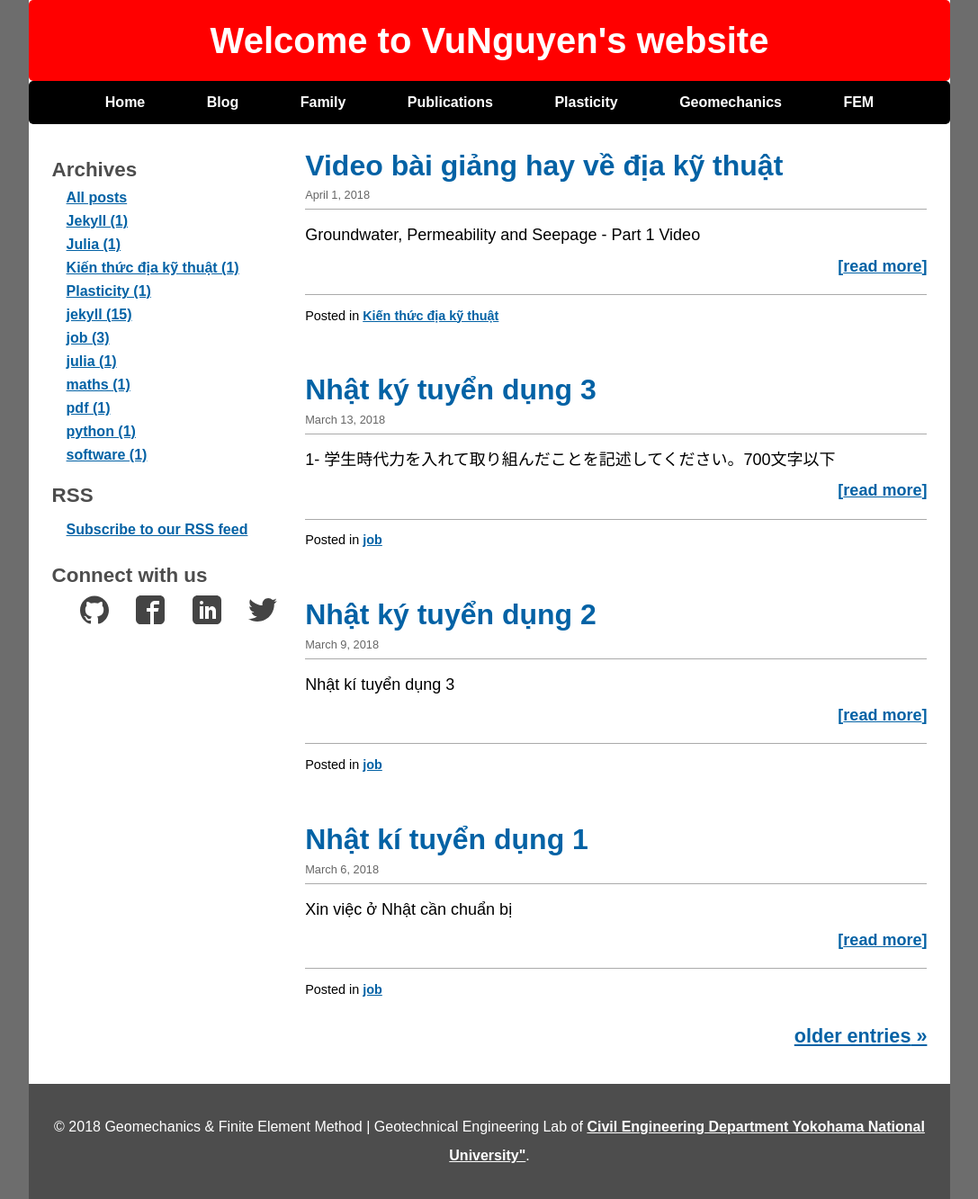
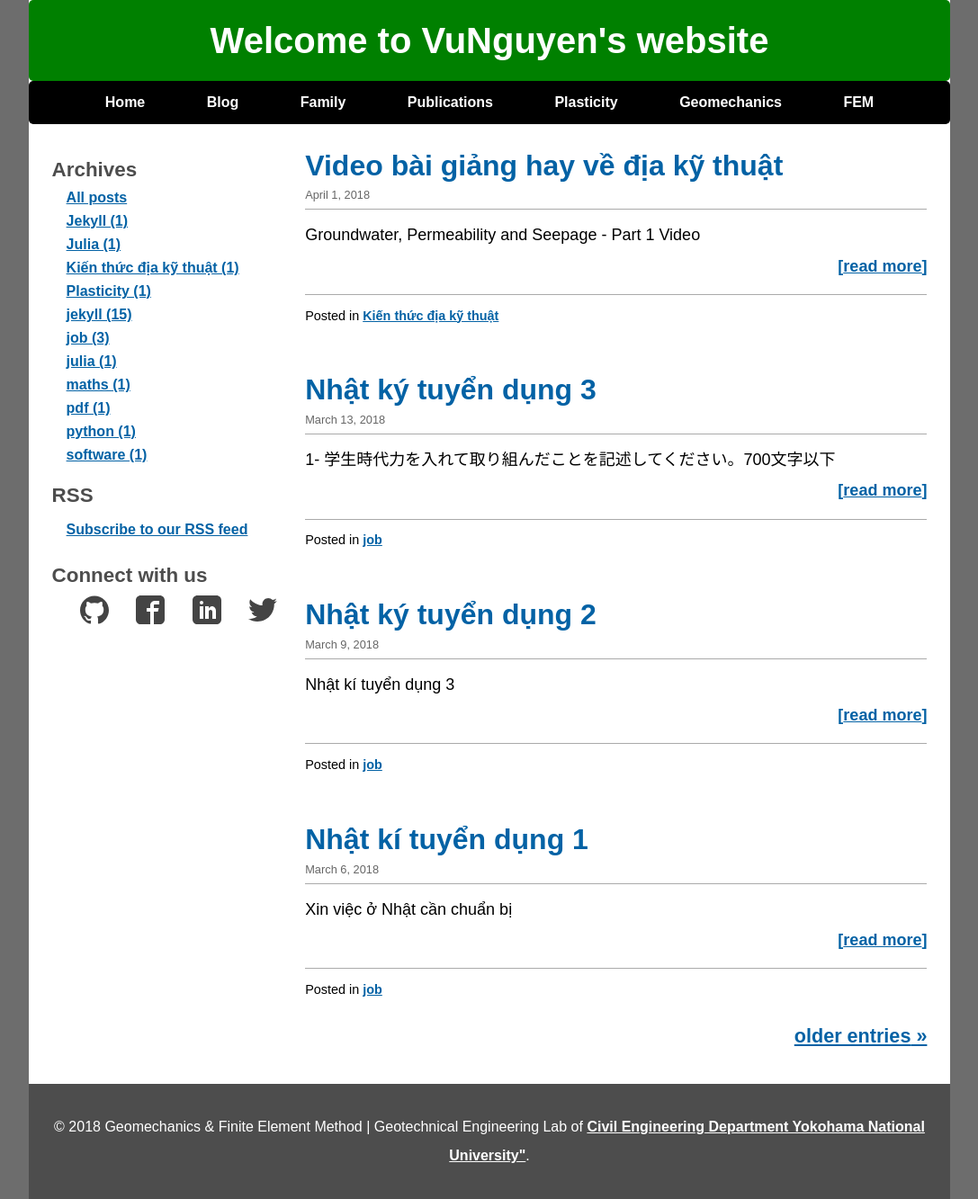
Before and after one commit to quangvunp/geomechanics, a Jekyll site: the page built from index.html, in a window 1280 px wide. Shown: the whole page at 90% size, without its empty margins (96-1183 px from the left). Built offline with Jekyll 4.4.1, drawn with Linux system fonts in a browser that asks for light colours; the list of posts is cut into pages by our own code.

Commit message:
Update main.css

```diff
--- a/css/main.css
+++ b/css/main.css
@@ -3,7 +3,7 @@
 
 
 #header {
-	background-color: red/* #5c755e; */;
+	background-color: green/* #5c755e; */;
 	margin: 0px;
 	height: 90px;
 	border-radius: 5px;
```
